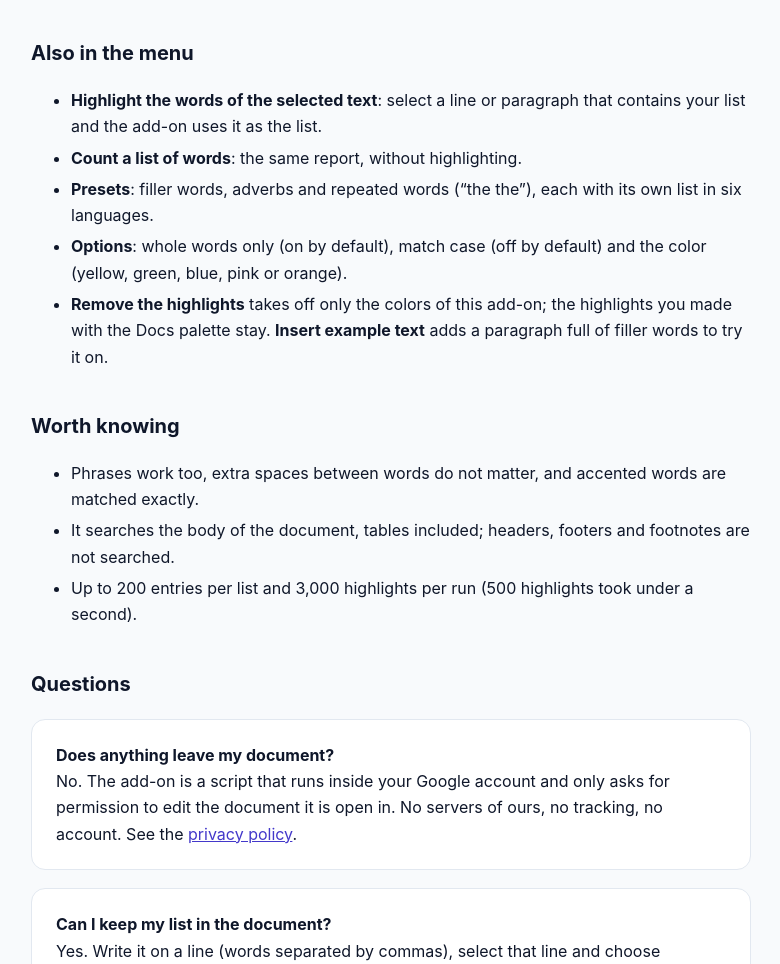
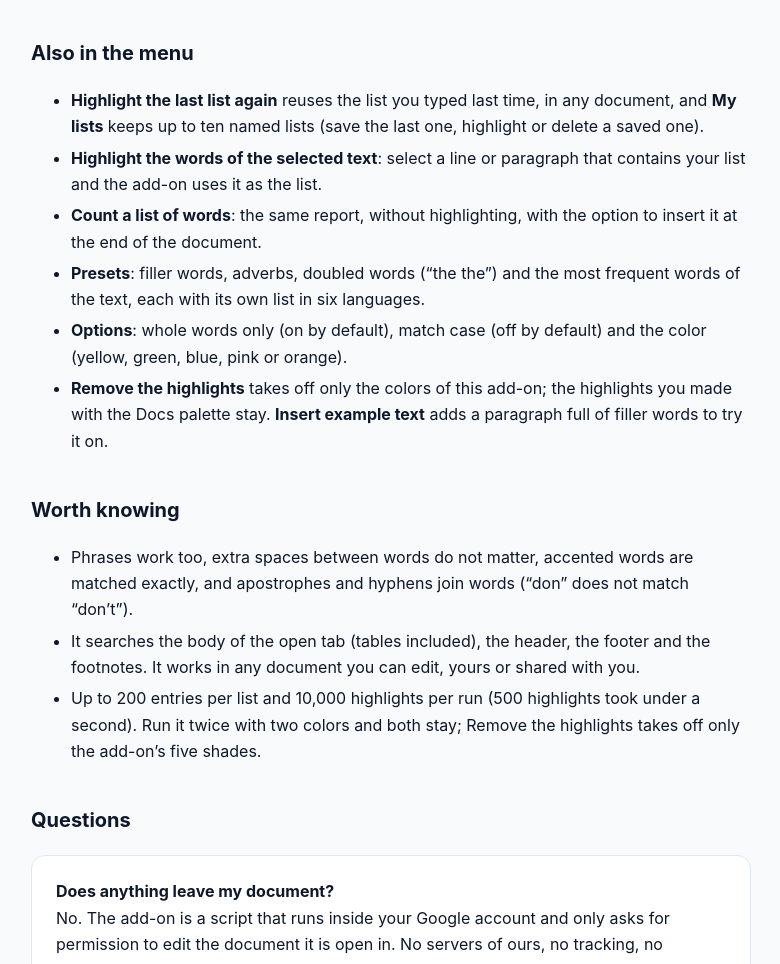
Before and after one commit to sabasisauri1804-tech/singletasktools-site, a plain HTML site: page word-highlighter/index.html in a window 1280 px wide. Shown: the part 720-1684 px from the top of the page, without its empty margins (249-1029 px from the left). Drawn offline with Linux system fonts and the light colour scheme.

Commit message:
Word Highlighter page v2

```diff
--- a/word-highlighter/index.html
+++ b/word-highlighter/index.html
@@ -6,15 +6,16 @@
 <li>Type the words or phrases separated by commas (for example: very, really, in order to) and press OK.</li>
 <li>Done: every occurrence is highlighted, and a message tells you how many times each entry was found and which ones were not found. Ctrl+Z (Cmd+Z on a Mac) undoes the whole run.</li></ol>
 <h2>Also in the menu</h2>
-<ul><li><b>Highlight the words of the selected text</b>: select a line or paragraph that contains your list and the add-on uses it as the list.</li>
-<li><b>Count a list of words</b>: the same report, without highlighting.</li>
-<li><b>Presets</b>: filler words, adverbs and repeated words (&ldquo;the the&rdquo;), each with its own list in six languages.</li>
+<ul><li><b>Highlight the last list again</b> reuses the list you typed last time, in any document, and <b>My lists</b> keeps up to ten named lists (save the last one, highlight or delete a saved one).</li>
+<li><b>Highlight the words of the selected text</b>: select a line or paragraph that contains your list and the add-on uses it as the list.</li>
+<li><b>Count a list of words</b>: the same report, without highlighting, with the option to insert it at the end of the document.</li>
+<li><b>Presets</b>: filler words, adverbs, doubled words (&ldquo;the the&rdquo;) and the most frequent words of the text, each with its own list in six languages.</li>
 <li><b>Options</b>: whole words only (on by default), match case (off by default) and the color (yellow, green, blue, pink or orange).</li>
 <li><b>Remove the highlights</b> takes off only the colors of this add-on; the highlights you made with the Docs palette stay. <b>Insert example text</b> adds a paragraph full of filler words to try it on.</li></ul>
 <h2>Worth knowing</h2>
-<ul><li>Phrases work too, extra spaces between words do not matter, and accented words are matched exactly.</li>
-<li>It searches the body of the document, tables included; headers, footers and footnotes are not searched.</li>
-<li>Up to 200 entries per list and 3,000 highlights per run (500 highlights took under a second).</li></ul>
+<ul><li>Phrases work too, extra spaces between words do not matter, accented words are matched exactly, and apostrophes and hyphens join words (&ldquo;don&rdquo; does not match &ldquo;don&rsquo;t&rdquo;).</li>
+<li>It searches the body of the open tab (tables included), the header, the footer and the footnotes. It works in any document you can edit, yours or shared with you.</li>
+<li>Up to 200 entries per list and 10,000 highlights per run (500 highlights took under a second). Run it twice with two colors and both stay; Remove the highlights takes off only the add-on&rsquo;s five shades.</li></ul>
 <h2>Questions</h2>
 <div class="card"><b>Does anything leave my document?</b><br>No. The add-on is a script that runs inside your Google account and only asks for permission to edit the document it is open in. No servers of ours, no tracking, no account. See the <a href="../privacy.html">privacy policy</a>.</div>
 <div class="card"><b>Can I keep my list in the document?</b><br>Yes. Write it on a line (words separated by commas), select that line and choose Highlight the words of the selected text.</div>
```
